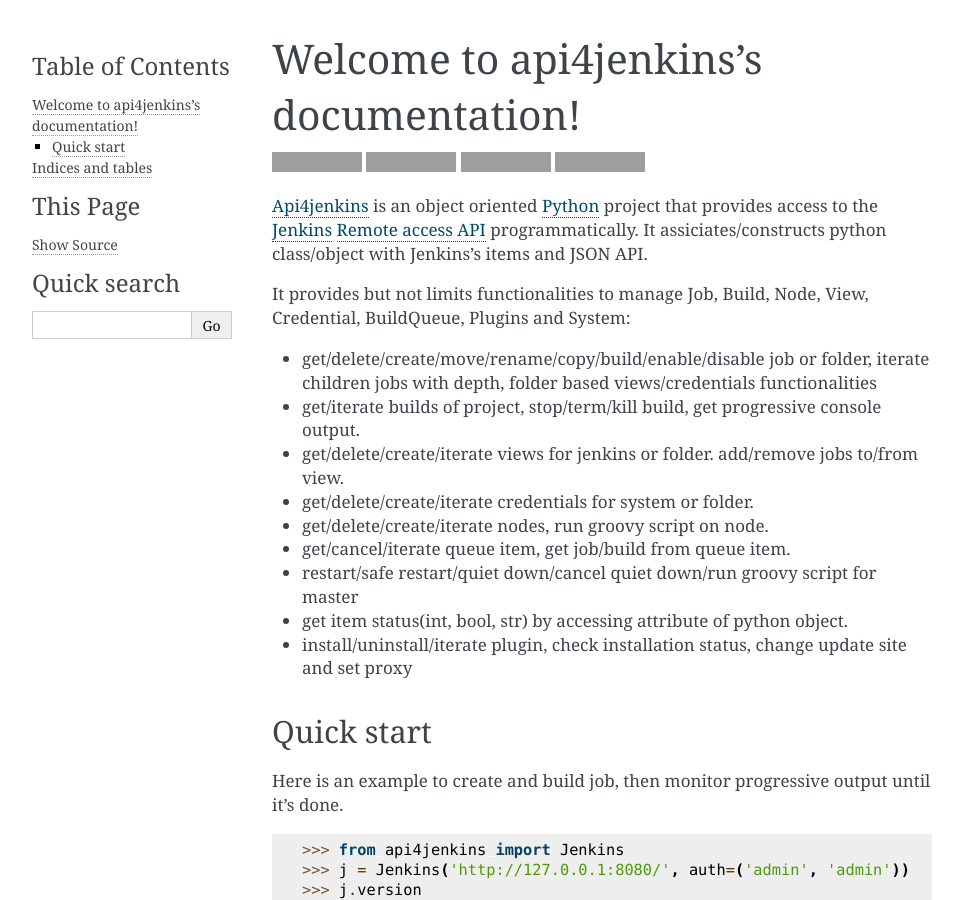
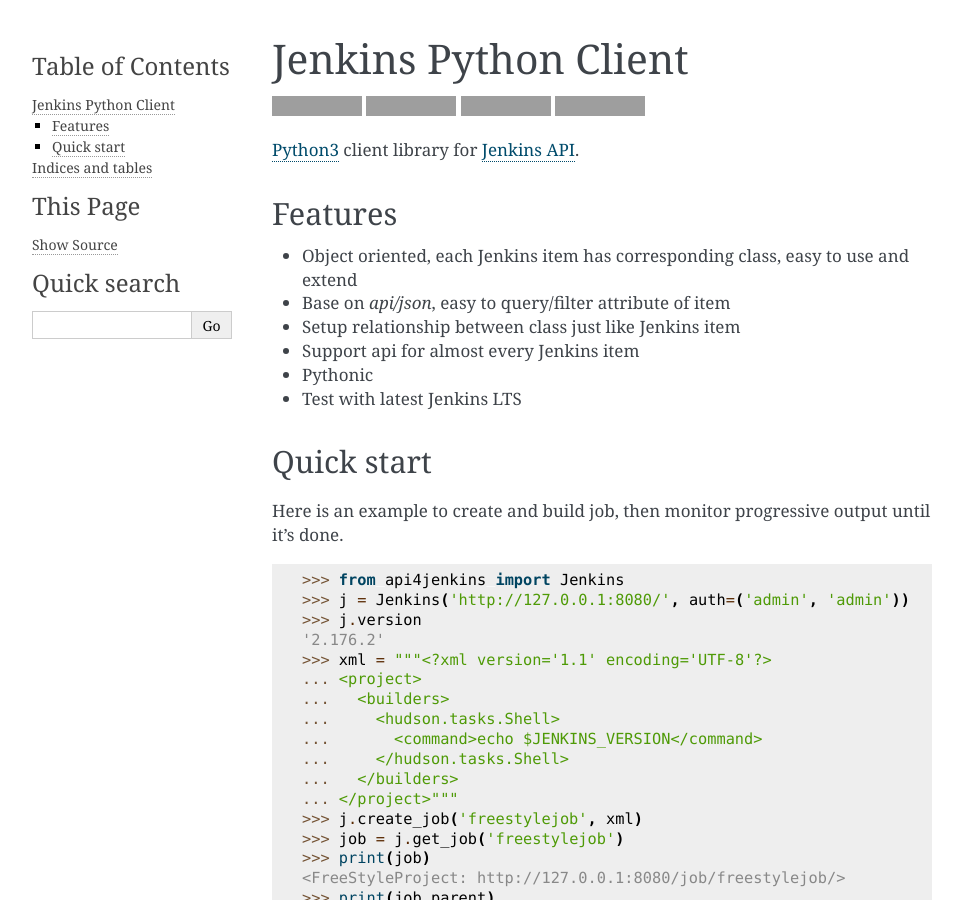
Before and after one commit to joelee2012/api4jenkins, a Sphinx documentation site: the page built from docs/source/index.rst, in a window 1280 px wide and 900 px high, cut to the strip 0-900 px from the top of the window. Shown: the whole strip, without its empty margins (148-1111 px from the left). Built offline with Sphinx 7.4.7, drawn with Linux system fonts in a browser that asks for light colours; pages that are not in the unit, such as notebooks, are missing from menus; some of the changed text lies outside the part shown; grey boxes are pictures that could not be loaded.

```diff
--- a/api4jenkins/__version__.py
+++ b/api4jenkins/__version__.py
@@ -1,7 +1,7 @@
 # -*- coding: utf-8 -*-
-__version__ = '1.5.1'
+__version__ = '1.6'
 __title__ = 'api4jenkins'
-__description__ = 'Jenkins REST API client'
+__description__ = 'Jenkins Python Client'
 __url__ = 'https://github.com/joelee2012/api4jenkins'
 __author__ = 'Joe Lee'
 __author_email__ = 'lj_2005@163.com'
--- a/docs/source/conf.py
+++ b/docs/source/conf.py
@@ -17,7 +17,7 @@ sys.path.insert(0, os.path.abspath('../../'))
 # -- Project information -----------------------------------------------------
 
 project = 'api4jenkins'
-copyright = '2020, Joe Lee'
+copyright = '2021, Joe Lee'
 author = 'Joe Lee'
 
 import api4jenkins
--- a/docs/source/index.rst
+++ b/docs/source/index.rst
@@ -3,8 +3,8 @@
    You can adapt this file completely to your liking, but it should at least
    contain the root `toctree` directive.
 
-Welcome to api4jenkins's documentation!
-=========================================
+Jenkins Python Client
+=================================================
 .. image:: https://img.shields.io/github/license/joelee2012/api4jenkins
     :target: https://pypi.org/project/api4jenkins/
 
@@ -19,20 +19,18 @@ Welcome to api4jenkins's documentation!
 
 
 
-`Api4jenkins <https://github.com/joelee2012/api4jenkins>`_ is an object oriented `Python <https://www.python.org/>`_ project that provides access to the `Jenkins <https://jenkins.io/>`_ `Remote access API <https://wiki.jenkins.io/display/JENKINS/Remote+access+API>`_ programmatically. It assiciates/constructs python class/object with Jenkins's items and JSON API.
+`Python3 <https://www.python.org/>`_ client library for `Jenkins API <https://wiki.jenkins.io/display/JENKINS/Remote+access+API>`_.
 
 
-It provides but not limits functionalities to manage Job, Build, Node, View, Credential, BuildQueue, Plugins and System:
+Features
+--------
 
-- get/delete/create/move/rename/copy/build/enable/disable job or folder, iterate children jobs with depth, folder based views/credentials functionalities
-- get/iterate builds of project, stop/term/kill build, get progressive console output.
-- get/delete/create/iterate views for jenkins or folder. add/remove jobs to/from view.
-- get/delete/create/iterate credentials for system or folder.
-- get/delete/create/iterate nodes, run groovy script on node.
-- get/cancel/iterate queue item, get job/build from queue item.
-- restart/safe restart/quiet down/cancel quiet down/run groovy script for master
-- get item status(int, bool, str) by accessing attribute of python object.
-- install/uninstall/iterate plugin, check installation status, change update site and set proxy
+- Object oriented, each Jenkins item has corresponding class, easy to use and extend
+- Base on `api/json`, easy to query/filter attribute of item
+- Setup relationship between class just like Jenkins item
+- Support api for almost every Jenkins item
+- Pythonic
+- Test with latest Jenkins LTS
 
 
 Quick start
--- a/setup.py
+++ b/setup.py
@@ -29,6 +29,7 @@ setup(
     python_requires='>=3.6',
     install_requires=requires,
     license=about['__license__'],
+    keywords=["RESTAPI", "Jenkins"],
     classifiers=[
         'Development Status :: 5 - Production/Stable',
         'Intended Audience :: Developers',
```
Also changed, not shown: HISTORY.md (+7 -0 lines), README.md (+2 -2 lines), docs/source/user/example.rst (+99 -30 lines), 10 other files.
